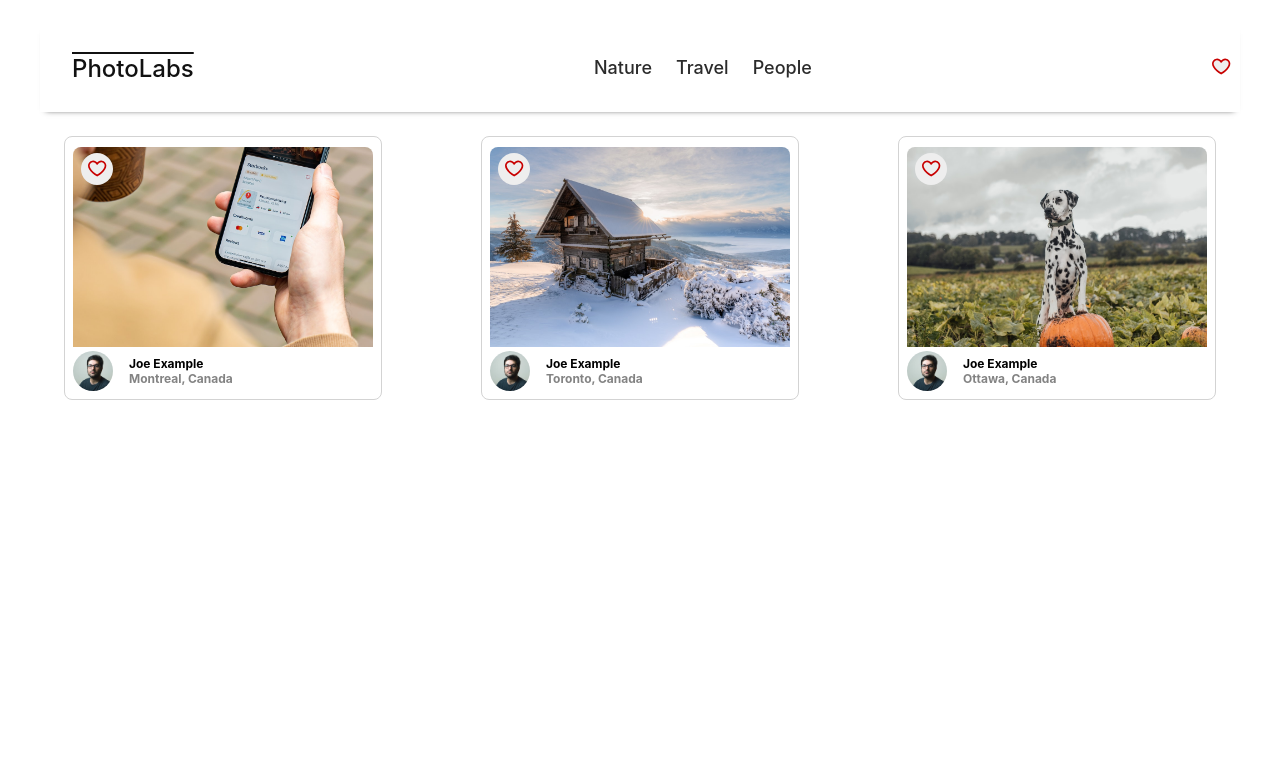
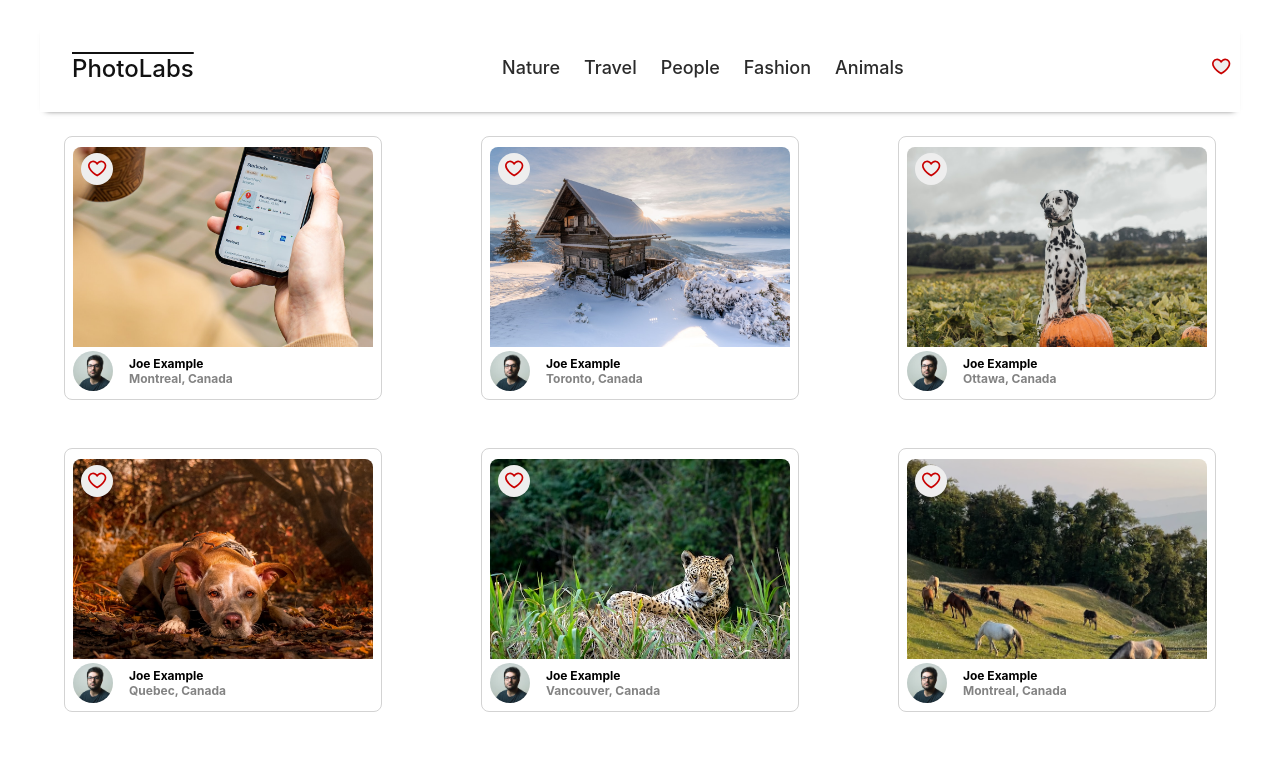
Before and after one commit to Darshita-04/PhotoLabs, a React (Create React App) app in the folder frontend/: page / in a window 1280 px wide. Shown: the top 758 px of the page. Built offline with nearby package versions, Linux system fonts and the light colour scheme; the HTML template or start-up script is replaced by a standard one.

Commit message:
mock data imported and code refactored

```diff
--- a/frontend/src/App.jsx
+++ b/frontend/src/App.jsx
@@ -1,12 +1,14 @@
 import React from 'react';
 import './App.scss';
 import HomeRoute from 'routes/HomeRoute';
+import photos from 'mocks/photos';
+import topics from 'mocks/topics';
 
 // Note: Rendering a single component to build components in isolation
 const App = () => {
   return (
     <div className="App">
-      <HomeRoute />
+      <HomeRoute photos={photos} topics={topics}/>
     </div>
   );
 };
--- a/frontend/src/components/TopNavigationBar.jsx
+++ b/frontend/src/components/TopNavigationBar.jsx
@@ -4,11 +4,11 @@
 import TopicList from './TopicList';
 import FavBadge from './FavBadge';
 
-const TopNavigation = () => {
+const TopNavigation = ({topics}) => {
   return (
     <div className="top-nav-bar">
       <span className="top-nav-bar__logo">PhotoLabs</span>
-      <TopicList />
+      <TopicList topics={topics} />
       <FavBadge />
     </div>
   )
--- a/frontend/src/components/TopicList.jsx
+++ b/frontend/src/components/TopicList.jsx
@@ -3,26 +3,8 @@
 import "../styles/TopicList.scss";
 import TopicListItem from "./TopicListItem";
 
-const sampleDataForTopicList = [
-  {
-    id: "1",
-    slug: "topic-1",
-    title: "Nature",
-  },
-  {
-    id: "2",
-    slug: "topic-2",
-    title: "Travel",
-  },
-  {
-    id: "3",
-    slug: "topic-3",
-    title: "People",
-  },
-];
-
-const TopicList = () => {
-  const topicListItems = sampleDataForTopicList.map(topicItem =>
+const TopicList = ({topics}) => {
+  const topicListItems = topics.map(topicItem =>
       <TopicListItem key={topicItem.id} topicTitle={topicItem.title} />
   );
   return (
--- a/frontend/src/routes/HomeRoute.jsx
+++ b/frontend/src/routes/HomeRoute.jsx
@@ -56,11 +56,11 @@
     },
   },
 ];
-const HomeRoute = () => {
+const HomeRoute = ({photos,topics}) => {
   return (
     <div className="home-route">
-    <TopNavigation />
-    <PhotoList photo={sampleDataForPhotoList}
+    <TopNavigation topics={topics} />
+    <PhotoList photo={photos}
     />
     </div>
   );
```
